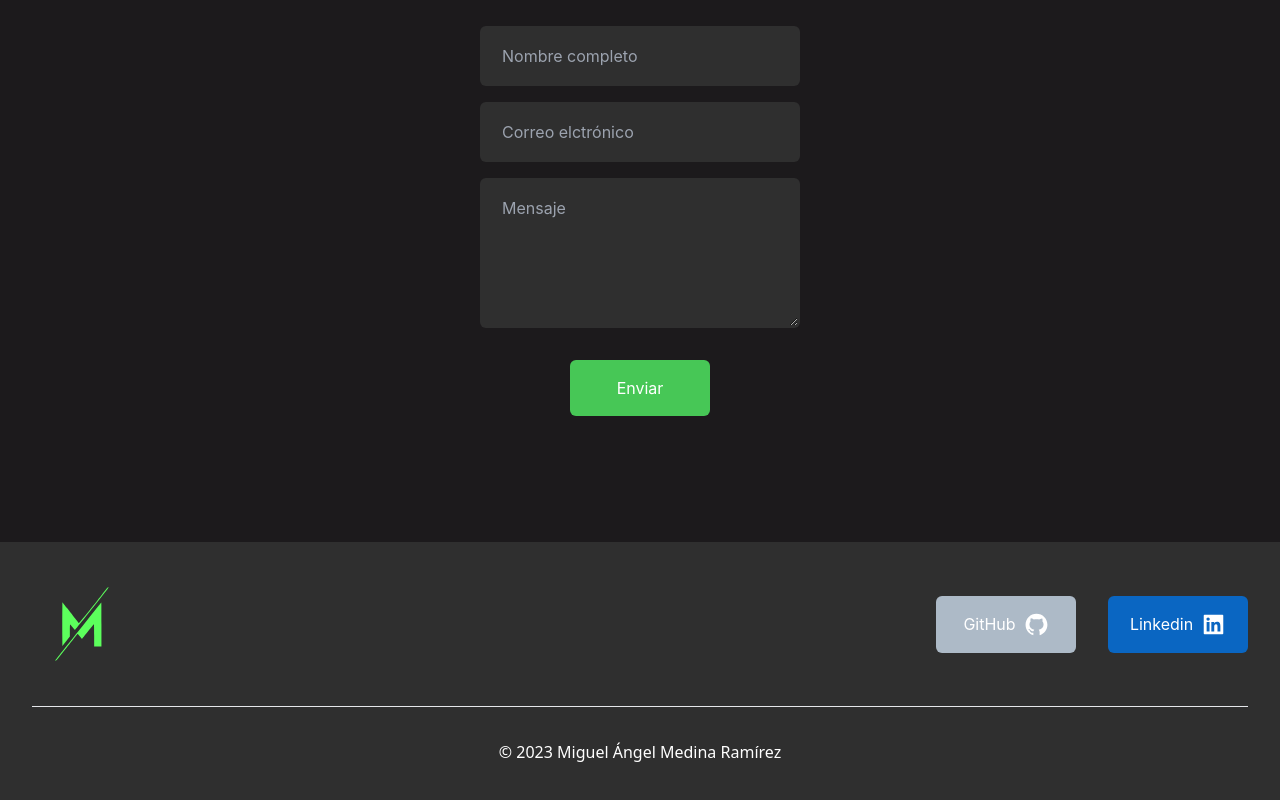
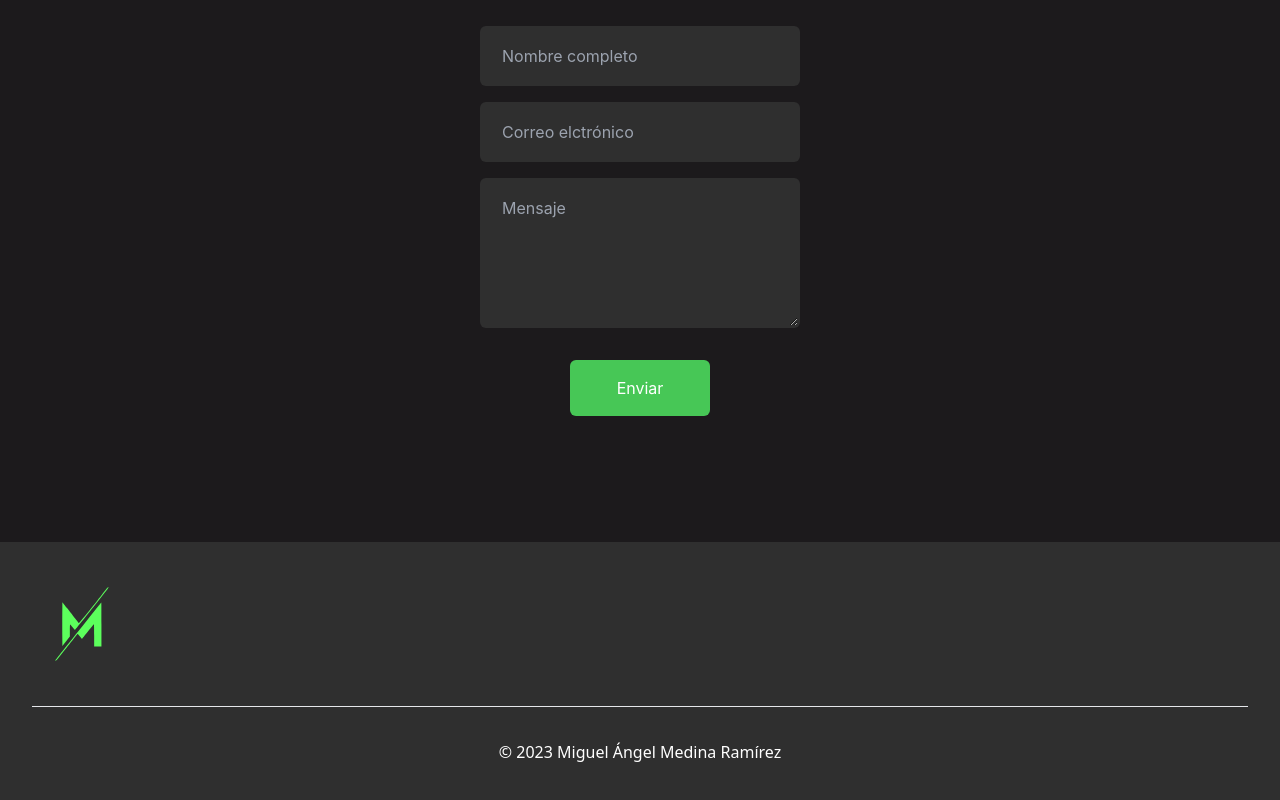
Before and after one commit to MiguelMR86/Portfolio, a React (Vite) app: page / in a window 1280 px wide. Shown: the part 3714-4514 px from the top of the page. Built offline with nearby package versions, Linux system fonts and the light colour scheme.

Commit message:
Footer update

```diff
--- a/src/components/Footer.jsx
+++ b/src/components/Footer.jsx
@@ -1,11 +1,8 @@
-import React, { useContext } from 'react'
-import { Context } from '../context/Context'
+import React from 'react'
 import Logo from '../assets/Logo.svg'
-import { AiFillLinkedin, AiFillGithub } from 'react-icons/ai'
 
 function Footer() {
 
-  const { handleContactWithGithub, handleContactWithLinkedin } = useContext(Context)
 
   const year = new Date().getFullYear()
 
@@ -13,20 +10,7 @@ function Footer() {
     <footer id='footer' className='bg-[--third] w-full h-[48vh] p-8 sm:h-[41vh] xl:h-[38vh]'>
       <div className='sm:flex md:justify-between'>
         <img src={Logo} alt="Logo" width={100} height={100} />
-        <ul className='w-full flex justify-center items-center sm:justify-end flex-wrap gap-8 md:w-[800px]'>
-          <li>
-            <button onClick={handleContactWithGithub} className='w-[140px] bg-[#adbac7] p-4 rounded-md flex justify-center items-center transition-all hover:bg-[#798086]'>
-              GitHub
-              <AiFillGithub className='ml-2' size={25} />
-            </button>
-          </li>
-          <li>
-            <button onClick={handleContactWithLinkedin} className='w-[140px] bg-[#0a66c2] p-4 rounded-md flex justify-center items-center transition-all hover:bg-[#03478b]'>
-              Linkedin
-              <AiFillLinkedin className='ml-2' size={25} />
-            </button>
-          </li>
-        </ul>
+
       </div>
       <hr className="my-8 border-blue-gray-50"></hr>
       <p className="block antialiased font-sans text-base leading-relaxed text-blue-gray-900 text-center font-normal">© {year} Miguel Ángel Medina Ramírez</p>
```
